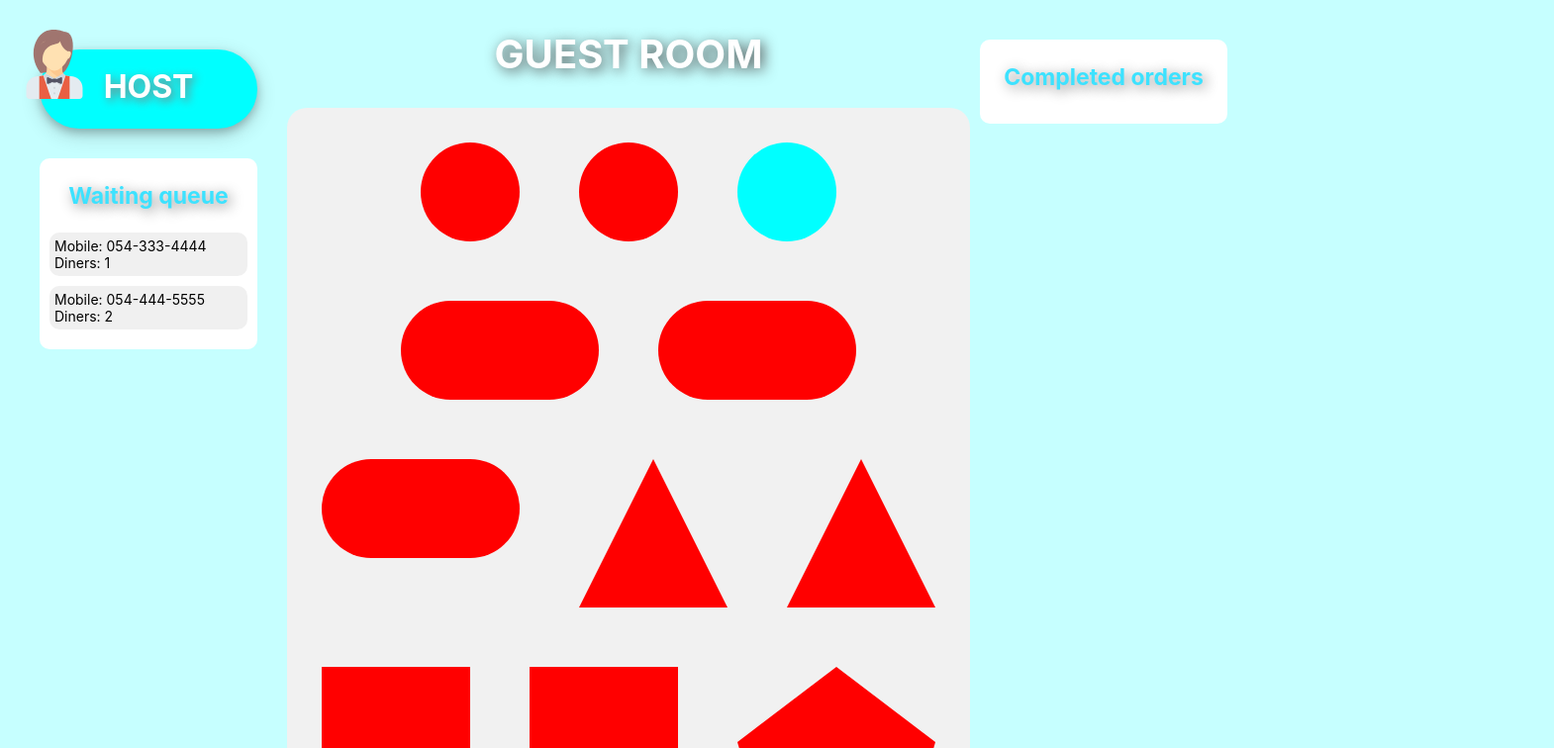
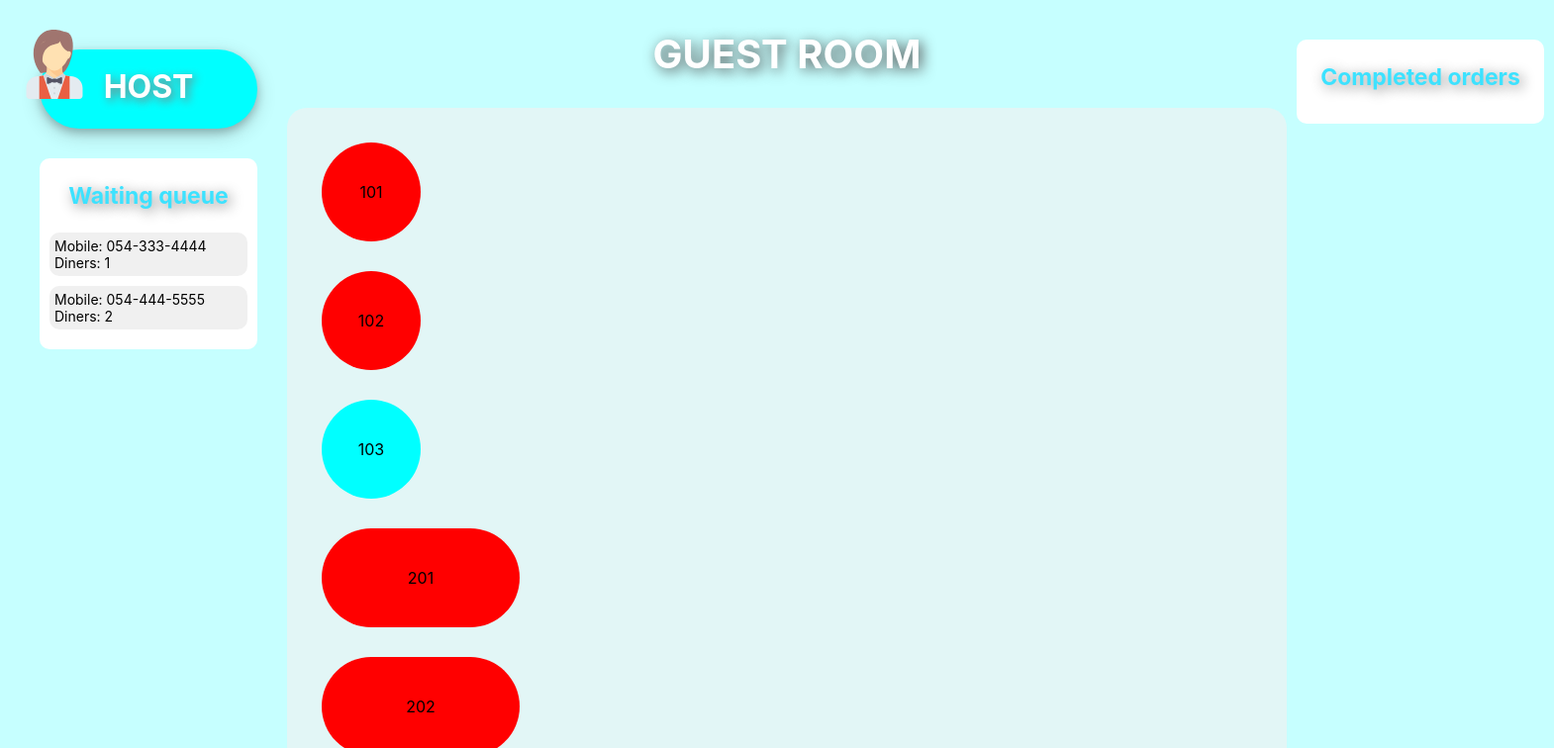
Before and after one commit to Shimon-Levinshtein/host-restaurant-react, a React (Create React App) app: page / in a window 1280 px wide. Shown: the top 756 px of the page at 99% size, 1570 px wide, since content can reach past the window. Built offline with nearby package versions, Linux system fonts and the light colour scheme.

Commit message:
The order of the tables

```diff
--- a/src/components/GuestRoom/CreatTeable/CreatTeable.js
+++ b/src/components/GuestRoom/CreatTeable/CreatTeable.js
@@ -8,14 +8,13 @@ import { changeTableStatus } from '../../../actions/table';
 
 const CreatTeable = props => {
     const status = props.status;
-    const tibelData = props.tibelData;
-    if (tibelData.Status !== "empty") console.log(tibelData);
+    const tableData = props.tableData;
     const [shape, setShape] = useState(styles.pentagon);
     const [styleDivTable, setStyleDivTable] = useState({});
     const [displayToolTop, setDisplayToolTop] = useState(false);
 
     useEffect(() => {
-        switch (tibelData.Diners) {
+        switch (tableData.Diners) {
             case 1:
                 setShape(styles.round);
                 break;
@@ -34,32 +33,32 @@ const CreatTeable = props => {
             default:
                 break;
         };
-    }, [tibelData]);
+    }, [tableData]);
 
     useEffect(() => {
         switch (status) {
             case 'start':
-                if (tibelData.Diners === 3) {
+                if (tableData.Diners === 3) {
                     setStyleDivTable({ borderBottomColor: 'red' });
                 } else {
                     setStyleDivTable({ backgroundColor: 'red' });
                 };
                 setTimeout(() => {
-                    if (tibelData.Diners === 3) {
+                    if (tableData.Diners === 3) {
                         setStyleDivTable({ borderBottomColor: 'orange' });
                     } else {
                         setStyleDivTable({ backgroundColor: 'orange' });
                     };
                 }, 60000);
                 setTimeout(() => {
-                    if (tibelData.Diners === 3) {
+                    if (tableData.Diners === 3) {
                         setStyleDivTable({ borderBottomColor: 'aqua' });
                     } else {
                         setStyleDivTable({ backgroundColor: 'aqua' });
                     };
-                    props.endOrderCard(tibelData.Table)
+                    props.endOrderCard(tableData.Table)
                     props.changeTableStatus({
-                        id: tibelData.Table,
+                        id: tableData.Table,
                         status: 'empty',
                         data: {
                             Mobile: false,
@@ -82,8 +81,9 @@ const CreatTeable = props => {
         onClick={() => setDisplayToolTop(!displayToolTop)}
         onMouseOut={() => setDisplayToolTop(false)}
         >
-            <ToolTop tibelData={tibelData} displayToolTop={displayToolTop}/>
-            <div className={shape} style={styleDivTable}>
+            <ToolTop tableData={tableData} displayToolTop={displayToolTop}/>
+            <div id={'table-'+ tableData.Table} className={shape} style={styleDivTable}>
+                {tableData.Table}
             </div>
         </div>
     );
--- a/src/components/GuestRoom/CreatTeable/ToolTop/ToolTop.js
+++ b/src/components/GuestRoom/CreatTeable/ToolTop/ToolTop.js
@@ -4,22 +4,22 @@ import { connect } from 'react-redux';
 
 const ToolTop = props => {
 
-    const tibelData = props.tibelData;
+    const tableData = props.tableData;
     return (
         <div className={styles.continer} style={{ display: props.displayToolTop ? 'block' : 'none' }}>
             <div className={styles.text_continer}>
                 <div className={styles.arrow} />
-                {tibelData.Mobile && <div className={styles.text}>
-                    Mobile: {tibelData.Mobile}
+                {tableData.Mobile && <div className={styles.text}>
+                    Mobile: {tableData.Mobile}
                 </div>}
-                {tibelData.someDiners && <div className={styles.text}>
-                    Diners: {tibelData.someDiners}
+                {tableData.someDiners && <div className={styles.text}>
+                    Diners: {tableData.someDiners}
                 </div>}
-               {tibelData.startTimetamp && <div className={styles.text}>
-                    Start time: {tibelData.startTimetamp.toISOString().substr(11, 8)}:
+               {tableData.startTimetamp && <div className={styles.text}>
+                    Start time: {tableData.startTimetamp.toISOString().substr(11, 8)}:
                 </div>}
                 <div className={styles.text}>
-                    Table: {tibelData.Table}
+                    Table: {tableData.Table}
                 </div>
             </div>
         </div>
--- a/src/components/GuestRoom/GuestRoom.js
+++ b/src/components/GuestRoom/GuestRoom.js
@@ -6,11 +6,13 @@ import CreatTeable from './CreatTeable/CreatTeable';
 const GuestRoom = props => {
 
     const tablesList = props.tablesList;
-    const tibelsHandler = () => {
-        return tablesList.map((tibel, index) => (
-            <CreatTeable key={index} tibelData={tibel} status={tibel.Status}/>
+    const tablesHandler = () => {
+        return tablesList.map((table, index) => (
+            <CreatTeable key={index} tableData={table} status={table.Status} />
         ))
     };
+
+
 
     return (
         <div className={styles.continer}>
@@ -18,7 +20,7 @@ const GuestRoom = props => {
                 <h1>GUEST ROOM</h1>
             </div>
             <div className={styles.guest_room}>
-                {tibelsHandler()}
+                {tablesHandler()}
             </div>
         </div>
     );
--- a/src/components/GuestRoom/GuestRoom.module.scss
+++ b/src/components/GuestRoom/GuestRoom.module.scss
@@ -11,13 +11,11 @@
         }
     }
     .guest_room {
-        // width: fit-content;
-        background-color: rgb(241, 241, 241);
+        background-color: rgba(241, 241, 241, 0.658);
         padding: 5px;
         border-radius: 20px;
-        display: flex;
-        justify-content: center;
-        flex-wrap: wrap;
-        // max-width: 70%;
+        position: relative;
+        width: 1000px;
+        height: 800px;
     }
 }
```
